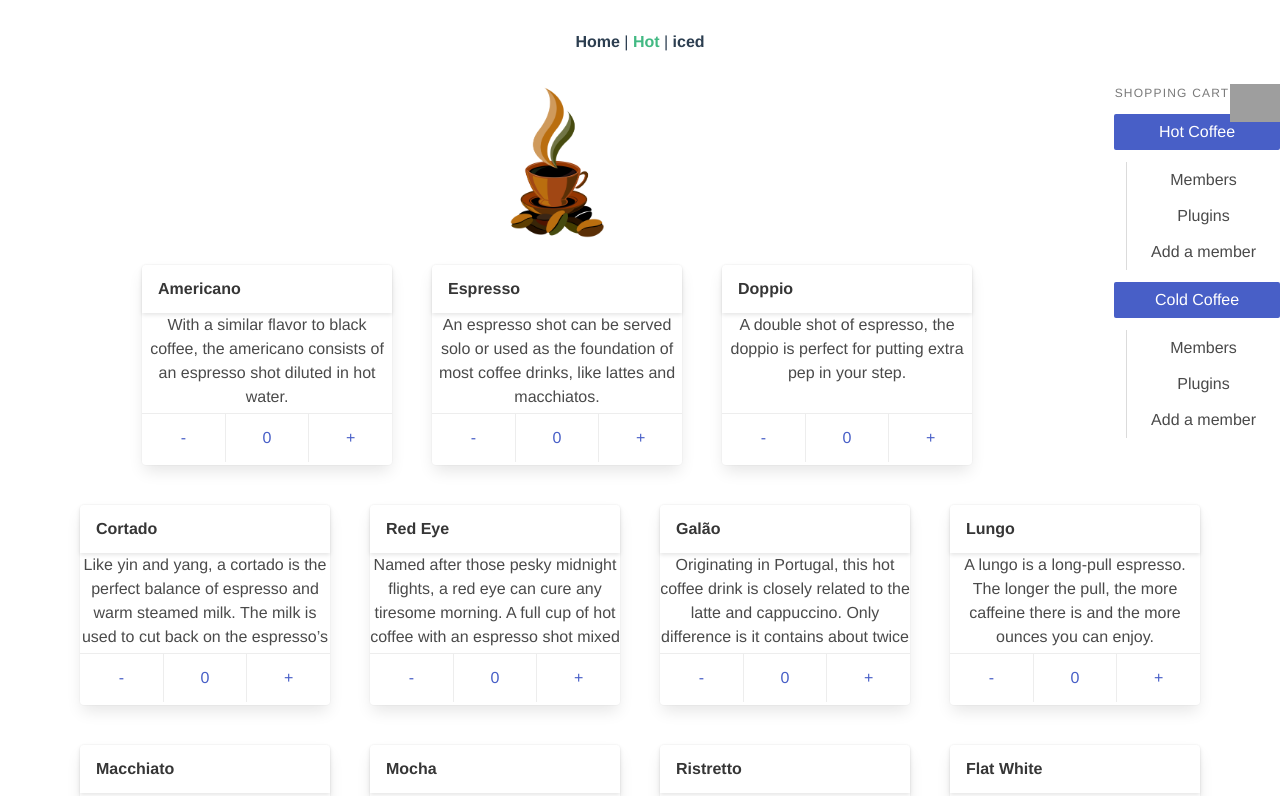
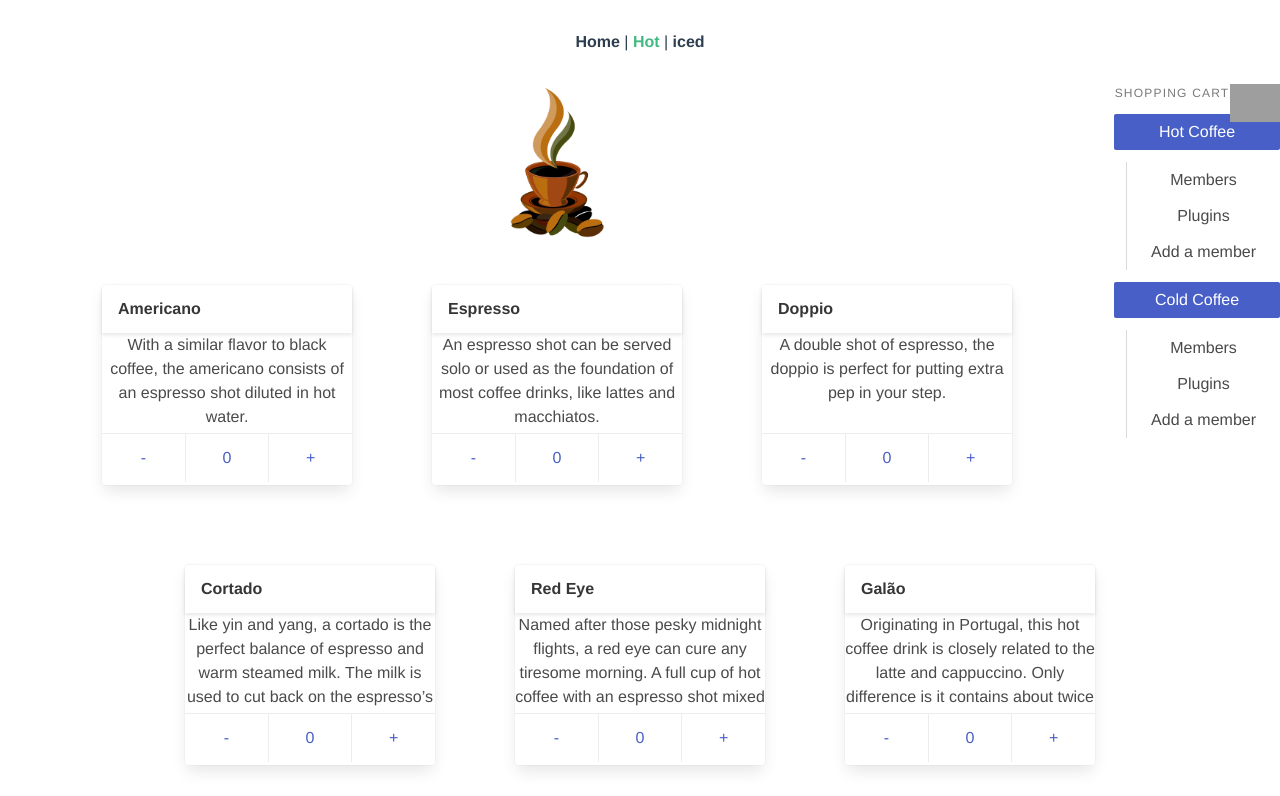
Before and after one commit to OmarBitar/vue-coffee-site, a Vue app: page /hot in a window 1280 px wide. Shown: the top 796 px of the page. Built offline with nearby package versions, Linux system fonts and the light colour scheme; grey boxes are pictures that could not be loaded.

Commit message:
card rows and columns layout fix

```diff
--- a/src/components/Card.vue
+++ b/src/components/Card.vue
@@ -10,7 +10,7 @@ export default {
 </script>
 <template>
     <div class="card"
-    style="display: inline-block;width: 250px; height: 200px; margin: 20px;">
+    style="width: 250px; height: 200px; margin: 40px; display: inline-block">
        <div class="card-conetent" >
            <header class="card-header">
                    <p class="card-header-title">
```
